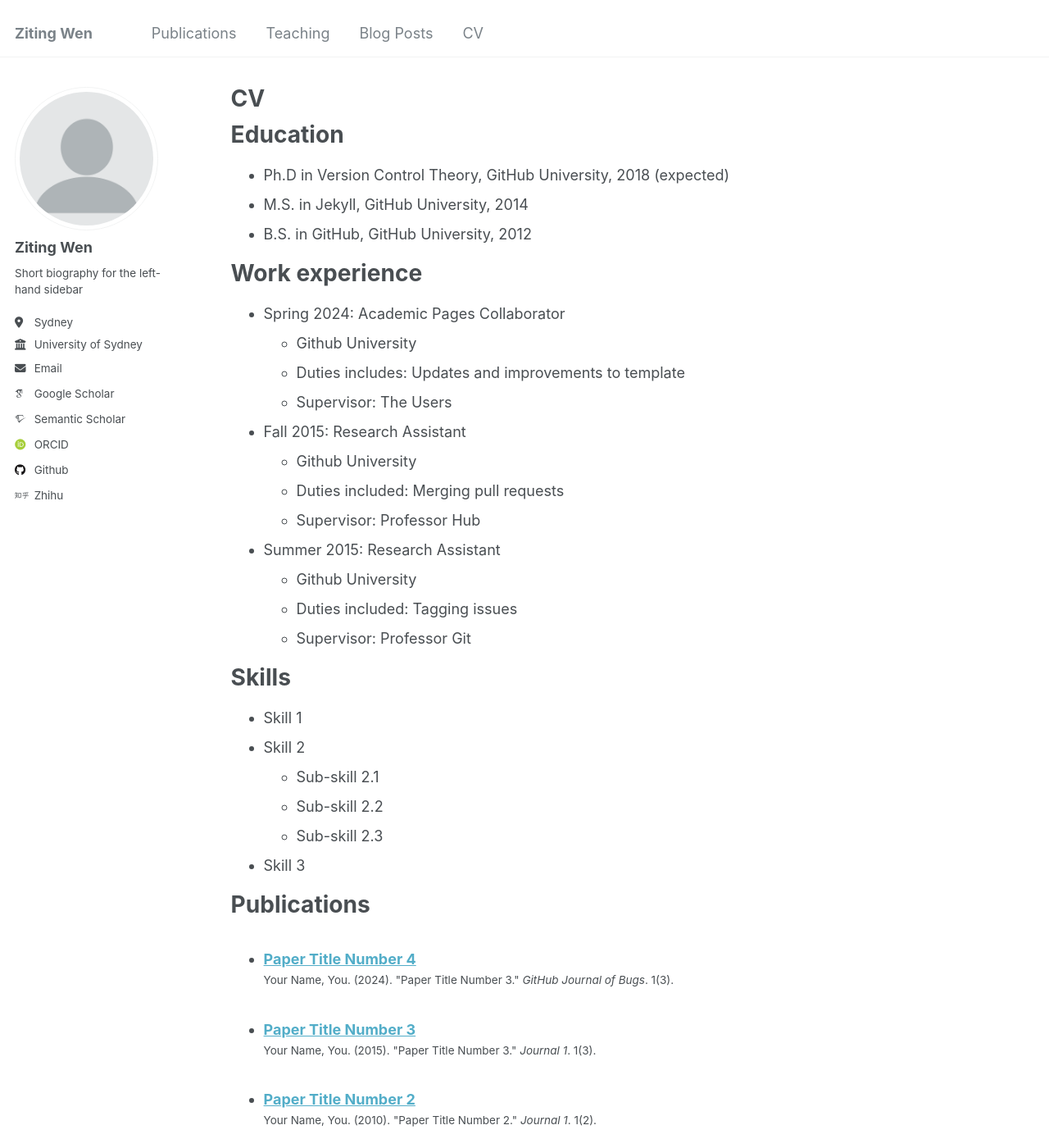
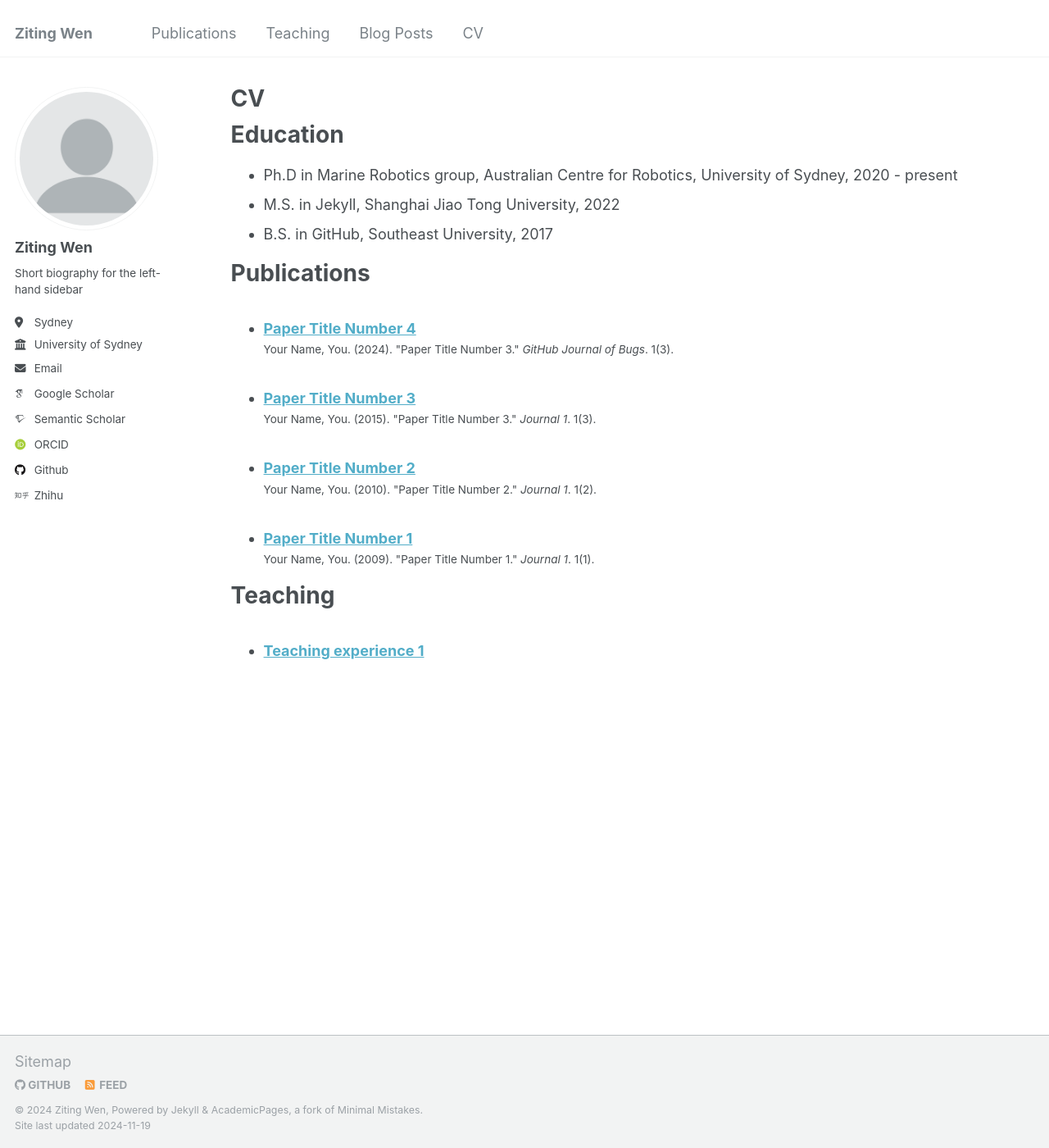
Before and after one commit to ZiTingW/ZiTingW.github.io, a Jekyll site: the page built from _pages/cv.md, in a window 1280 px wide and 1400 px high. Shown: the whole window at 82% size. Built offline with Jekyll 4.4.1, drawn with Linux system fonts in a browser that asks for light colours; some web fonts are replaced; a file with an impossible date is left out; some of the changed text lies outside the part shown.

Commit message:
Update cv.md

```diff
--- a/_pages/cv.md
+++ b/_pages/cv.md
@@ -11,35 +11,10 @@ redirect_from:
 
 Education
 ======
-* Ph.D in Version Control Theory, GitHub University, 2018 (expected)
-* M.S. in Jekyll, GitHub University, 2014
-* B.S. in GitHub, GitHub University, 2012
+* Ph.D in Marine Robotics group, Australian Centre for Robotics, University of Sydney, 2020 - present
+* M.S. in Jekyll, Shanghai Jiao Tong University, 2022
+* B.S. in GitHub, Southeast University, 2017
 
-Work experience
-======
-* Spring 2024: Academic Pages Collaborator
-  * Github University
-  * Duties includes: Updates and improvements to template
-  * Supervisor: The Users
-
-* Fall 2015: Research Assistant
-  * Github University
-  * Duties included: Merging pull requests
-  * Supervisor: Professor Hub
-
-* Summer 2015: Research Assistant
-  * Github University
-  * Duties included: Tagging issues
-  * Supervisor: Professor Git
-
-Skills
-======
-* Skill 1
-* Skill 2
-  * Sub-skill 2.1
-  * Sub-skill 2.2
-  * Sub-skill 2.3
-* Skill 3
 
 Publications
 ======
@@ -47,18 +22,9 @@ Publications
     {% include archive-single-cv.html %}
   {% endfor %}</ul>
 
-Talks
-======
-  <ul>{% for post in site.talks reversed %}
-    {% include archive-single-talk-cv.html  %}
-  {% endfor %}</ul>
 
 Teaching
 ======
   <ul>{% for post in site.teaching reversed %}
     {% include archive-single-cv.html %}
   {% endfor %}</ul>
-
-Service and leadership
-======
-* Currently signed in to 43 different slack teams
```
